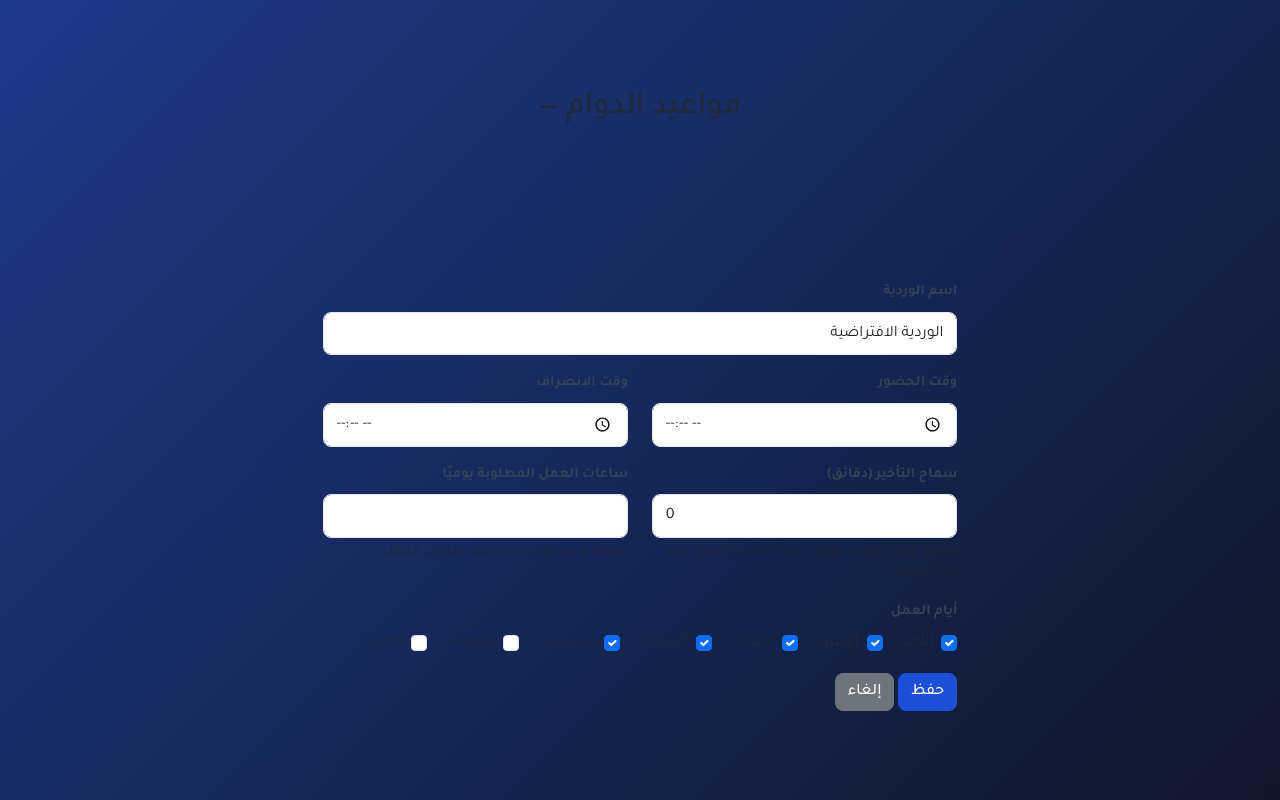
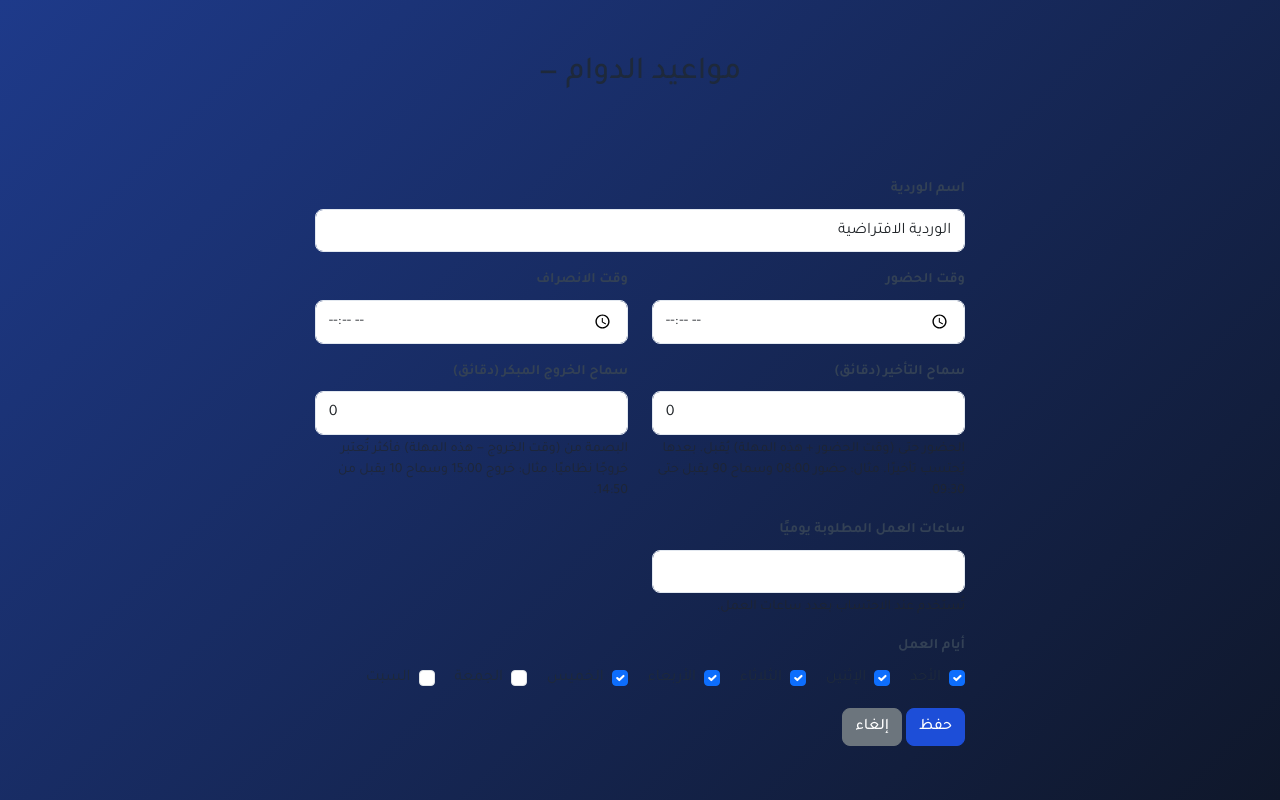
Before and after one commit to joker-ly/Hikvision, an ASP.NET Core app: template src/Hikvision.Web/Views/Schedules/Edit.cshtml in a window 1280 px wide. Run offline with ASP.NET Core 8, Linux system fonts and the light colour scheme; the template is opened without the code that fills it, so the values that code supplies are empty; the project's own start-up code is not run, and a stand-in starts its controllers and pages; some libraries are stand-ins or nearby versions.

Commit message:
Add early-checkout grace to work schedules
Add WorkSchedule.CheckoutGraceMinutes so a punch from (EndTime - grace)
onward counts as a valid check-out, mirroring the late-arrival grace. The
calculation, schedules edit/list UI, and controller persist it; column
auto-added for existing databases. Late grace range widened to 600 min to
support wide check-in windows (e.g. 08:00 with 90-min grace to 09:30).

Co-Authored-By: Claude Opus 4.8 <noreply@anthropic.com>
Claude-Session: https://claude.ai/code/session_01SXp9iPG69cjs8EbdCx34Tx

```diff
--- a/src/Hikvision.Web/Controllers/SchedulesController.cs
+++ b/src/Hikvision.Web/Controllers/SchedulesController.cs
@@ -61,6 +61,7 @@ public class SchedulesController : Controller
             s.StartTime = model.StartTime;
             s.EndTime = model.EndTime;
             s.LateGraceMinutes = model.LateGraceMinutes;
+            s.CheckoutGraceMinutes = model.CheckoutGraceMinutes;
             s.RequiredDailyHours = model.RequiredDailyHours;
             s.WorkDaysMask = model.WorkDaysMask;
         }
--- a/src/Hikvision.Web/Data/DbSeeder.cs
+++ b/src/Hikvision.Web/Data/DbSeeder.cs
@@ -114,7 +114,9 @@ CREATE TABLE [AuditLogs] (
 IF COL_LENGTH(N'[Employees]', N'FinancialNo') IS NULL
 ALTER TABLE [Employees] ADD [FinancialNo] nvarchar(64) NULL;
 IF COL_LENGTH(N'[DeviceConfigs]', N'LastScheduledSyncDate') IS NULL
-ALTER TABLE [DeviceConfigs] ADD [LastScheduledSyncDate] datetime2 NULL;";
+ALTER TABLE [DeviceConfigs] ADD [LastScheduledSyncDate] datetime2 NULL;
+IF COL_LENGTH(N'[WorkSchedules]', N'CheckoutGraceMinutes') IS NULL
+ALTER TABLE [WorkSchedules] ADD [CheckoutGraceMinutes] int NOT NULL CONSTRAINT [DF_WorkSchedules_CheckoutGraceMinutes] DEFAULT 0;";
         try
         {
             await db.Database.ExecuteSqlRawAsync(sql);
--- a/src/Hikvision.Web/Services/Calculation/AttendanceCalculationService.cs
+++ b/src/Hikvision.Web/Services/Calculation/AttendanceCalculationService.cs
@@ -176,10 +176,11 @@ public class AttendanceCalculationService : IAttendanceCalculationService
             }
         }
 
-        // الخروج: أي بصمة من موعد الخروج فما بعده تُعتبر خروجًا نظاميًا
+        // الخروج: أي بصمة من (موعد الخروج − سماح الخروج) فما بعده تُعتبر خروجًا نظاميًا
         if (schedule?.EndTime is { } end)
         {
-            var hasProperCheckout = punches.Any(p => p.EventTime.TimeOfDay >= end.ToTimeSpan());
+            var checkoutThreshold = end.ToTimeSpan().Subtract(TimeSpan.FromMinutes(schedule.CheckoutGraceMinutes));
+            var hasProperCheckout = punches.Any(p => p.EventTime.TimeOfDay >= checkoutThreshold);
             if (!hasProperCheckout)
             {
                 res.IsEarlyLeave = true;
--- a/src/Hikvision.Web/Views/Schedules/Edit.cshtml
+++ b/src/Hikvision.Web/Views/Schedules/Edit.cshtml
@@ -34,8 +34,15 @@
         <div class="col-md-6 mb-3">
             <label asp-for="LateGraceMinutes" class="form-label"></label>
             <input asp-for="LateGraceMinutes" type="number" class="form-control" />
-            <div class="form-text">الدخول قبل الموعد مقبول دائمًا. التأخير يُحتسب بعد هذه المهلة.</div>
+            <div class="form-text">الحضور حتى (وقت الحضور + هذه المهلة) يُقبل. بعدها يُحتسب تأخيرًا. مثال: حضور 08:00 وسماح 90 يقبل حتى 09:30.</div>
         </div>
+        <div class="col-md-6 mb-3">
+            <label asp-for="CheckoutGraceMinutes" class="form-label"></label>
+            <input asp-for="CheckoutGraceMinutes" type="number" class="form-control" />
+            <div class="form-text">البصمة من (وقت الخروج − هذه المهلة) فأكثر تُعتبر خروجًا نظاميًا. مثال: خروج 15:00 وسماح 10 يقبل من 14:50.</div>
+        </div>
+    </div>
+    <div class="row">
         <div class="col-md-6 mb-3">
             <label asp-for="RequiredDailyHours" class="form-label"></label>
             <input asp-for="RequiredDailyHours" type="number" step="0.5" class="form-control" />
--- a/src/Hikvision.Web/Views/Schedules/Index.cshtml
+++ b/src/Hikvision.Web/Views/Schedules/Index.cshtml
@@ -13,6 +13,7 @@
             <th>الحضور</th>
             <th>الانصراف</th>
             <th>سماح التأخير</th>
+            <th>سماح الخروج</th>
             <th>ساعات مطلوبة</th>
             <th></th>
         </tr>
@@ -26,6 +27,7 @@
                 <td>@(g.Schedule?.StartTime?.ToString("HH:mm") ?? "—")</td>
                 <td>@(g.Schedule?.EndTime?.ToString("HH:mm") ?? "—")</td>
                 <td>@(g.Schedule?.LateGraceMinutes ?? 0) دقيقة</td>
+                <td>@(g.Schedule?.CheckoutGraceMinutes ?? 0) دقيقة</td>
                 <td>@(g.Schedule?.RequiredDailyHours?.ToString() ?? "—")</td>
                 <td><a asp-action="Edit" asp-route-groupId="@g.Id" class="btn btn-sm btn-outline-primary">تعديل</a></td>
             </tr>
```
Also changed, not shown: src/Hikvision.Web/Models/Entities/WorkSchedule.cs (+6 -1 lines).
